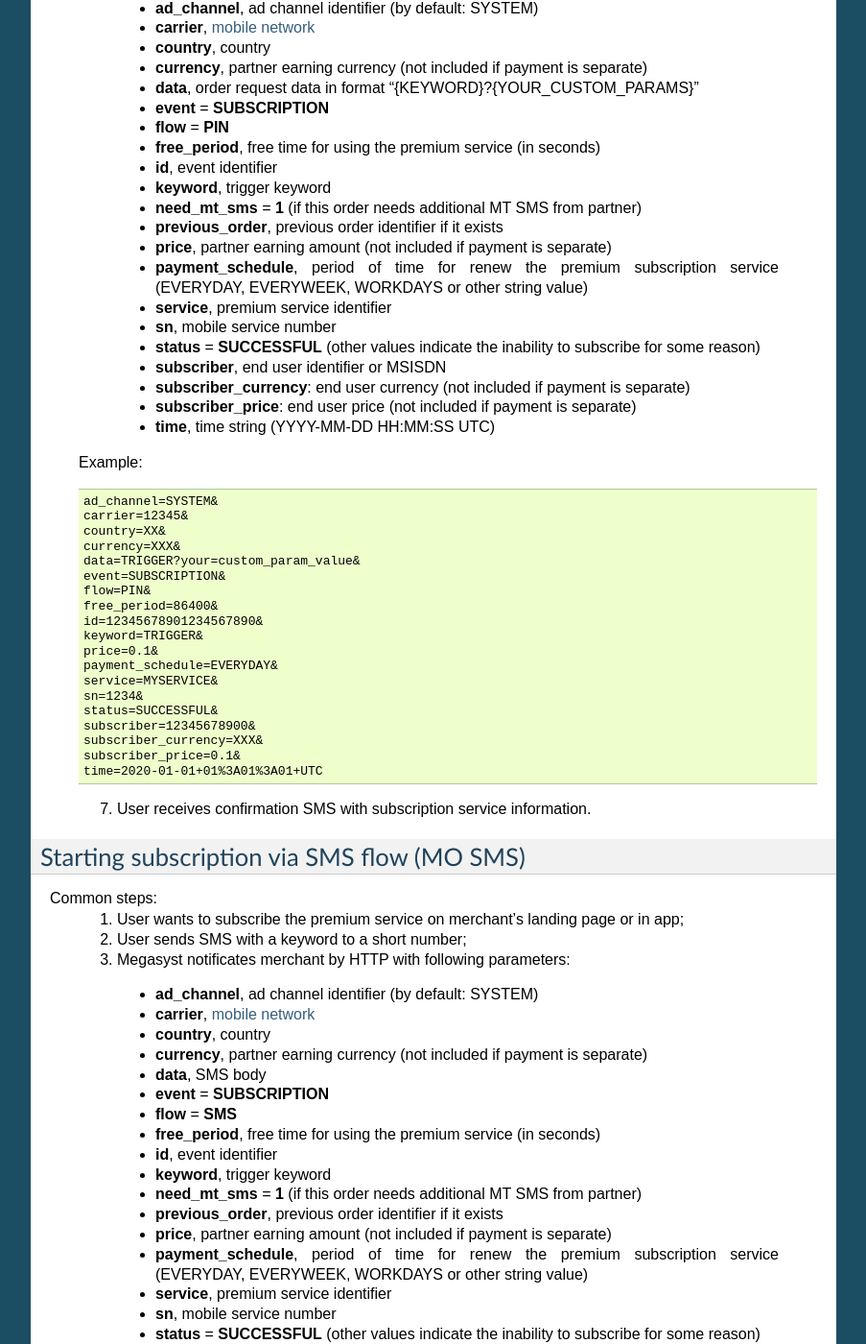
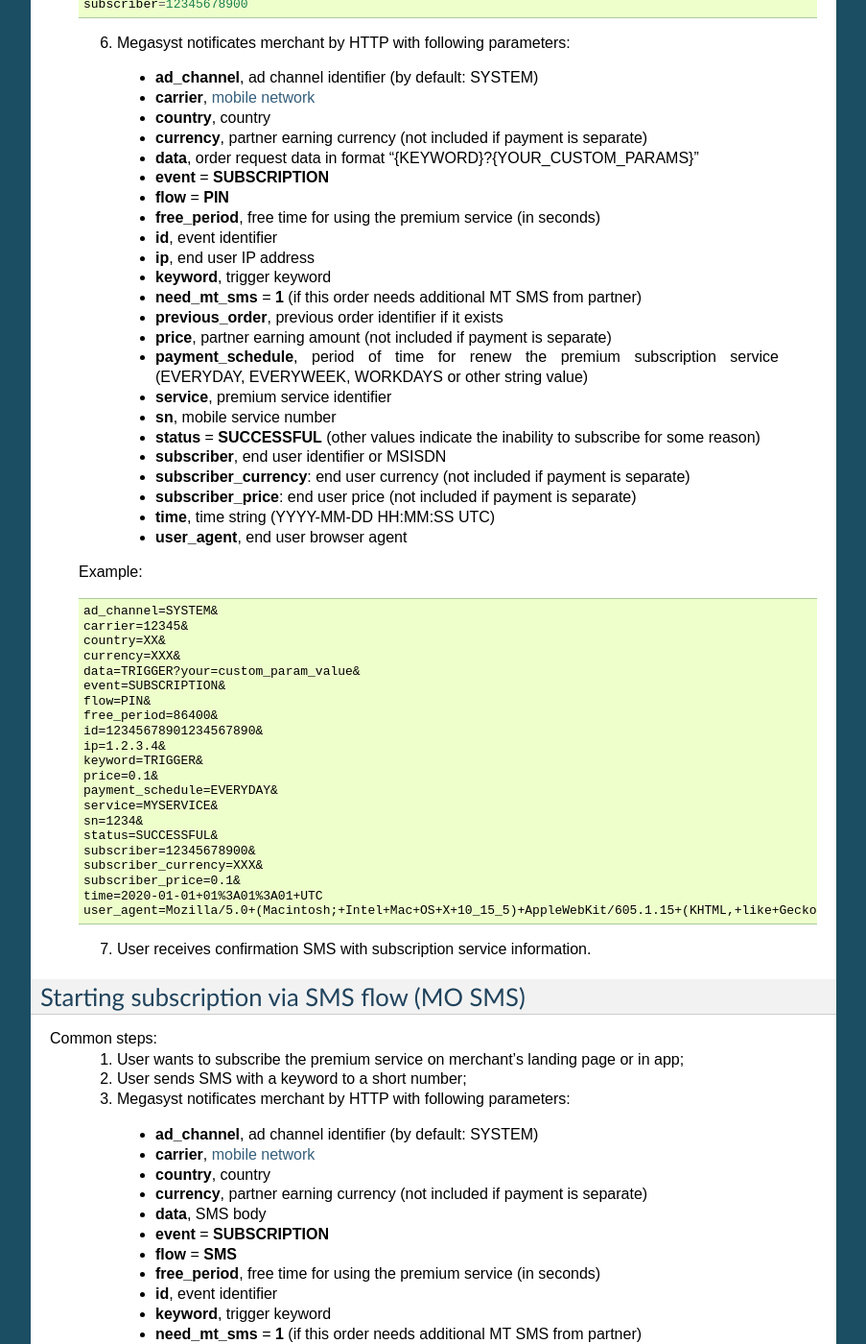
Before and after one commit to megasyst/lab, a Sphinx documentation site: the page built from docs/2_subscription.rst, in a window 1280 px wide and 1400 px high, scrolled down 2564 px. Shown: the whole window at 96% size, without its empty margins (198-1101 px from the left). Built offline with Sphinx 7.4.7, drawn with Linux system fonts in a browser that asks for light colours; some of the changed text lies outside the part shown.

Commit message:
Update 2_subscription.rst

```diff
--- a/docs/2_subscription.rst
+++ b/docs/2_subscription.rst
@@ -55,6 +55,7 @@ Common steps:
     * **flow** = **CLICK**
     * **free_period**, free time for using the premium service (in seconds)
     * **id**, event identifier
+    * **ip**, end user IP address
     * **keyword**, trigger keyword
     * **need_mt_sms** = **1** (if this order needs additional MT SMS from partner)
     * **previous_order**, previous order identifier if it exists
@@ -67,6 +68,7 @@ Common steps:
     * **subscriber_currency**: end user currency (not included if payment is separate)
     * **subscriber_price**: end user price (not included if payment is separate)
     * **time**, time string (YYYY-MM-DD HH:MM\:SS UTC)
+    * **user_agent**, end user browser agent
 
   Example::
 
@@ -79,6 +81,7 @@ Common steps:
      flow=CLICK&
      free_period=86400&
      id=12345678901234567890&
+     ip=1.2.3.4&
      keyword=KEYWORD&
      price=0.1&
      payment_schedule=EVERYDAY&
@@ -89,6 +92,7 @@ Common steps:
      subscriber_currency=XXX&
      subscriber_price=0.1&
      time=2020-01-01+01%3A01%3A01+UTC
+     user_agent=Mozilla/5.0+(Macintosh;+Intel+Mac+OS+X+10_15_5)+AppleWebKit/605.1.15+(KHTML,+like+Gecko)
 
   6. User receives confirmation SMS with subscription service information.
 
@@ -137,6 +141,7 @@ Common steps:
     * **flow** = **PIN**
     * **free_period**, free time for using the premium service (in seconds)
     * **id**, event identifier
+    * **ip**, end user IP address
     * **keyword**, trigger keyword
     * **need_mt_sms** = **1** (if this order needs additional MT SMS from partner)
     * **previous_order**, previous order identifier if it exists
@@ -149,6 +154,7 @@ Common steps:
     * **subscriber_currency**: end user currency (not included if payment is separate)
     * **subscriber_price**: end user price (not included if payment is separate)
     * **time**, time string (YYYY-MM-DD HH:MM\:SS UTC)
+    * **user_agent**, end user browser agent
 
   Example::
 
@@ -161,6 +167,7 @@ Common steps:
      flow=PIN&
      free_period=86400&
      id=12345678901234567890&
+     ip=1.2.3.4&
      keyword=TRIGGER&
      price=0.1&
      payment_schedule=EVERYDAY&
@@ -171,6 +178,7 @@ Common steps:
      subscriber_currency=XXX&
      subscriber_price=0.1&
      time=2020-01-01+01%3A01%3A01+UTC
+     user_agent=Mozilla/5.0+(Macintosh;+Intel+Mac+OS+X+10_15_5)+AppleWebKit/605.1.15+(KHTML,+like+Gecko)
 
   7. User receives confirmation SMS with subscription service information.
 
@@ -243,6 +251,7 @@ Megasyst notificates merchants by HTTP with following parameters:
     * **event** = **RENEWAL**
     * **flow** = **CLICK** or **PIN** or **SMS** or **USSD**
     * **id**, event identifier
+    * **ip**, end user IP address (if it's known)
     * **keyword**, trigger keyword
     * **order**, id of subscription order
     * **previous_order**, previous order identifier if it exists
@@ -254,6 +263,7 @@ Megasyst notificates merchants by HTTP with following parameters:
     * **subscriber_currency**: end user currency
     * **subscriber_price**: end user price
     * **time**, time string (YYYY-MM-DD HH:MM\:SS UTC)
+    * **user_agent**, end user browser agent (if it's known)
 
   Example::
 
```
